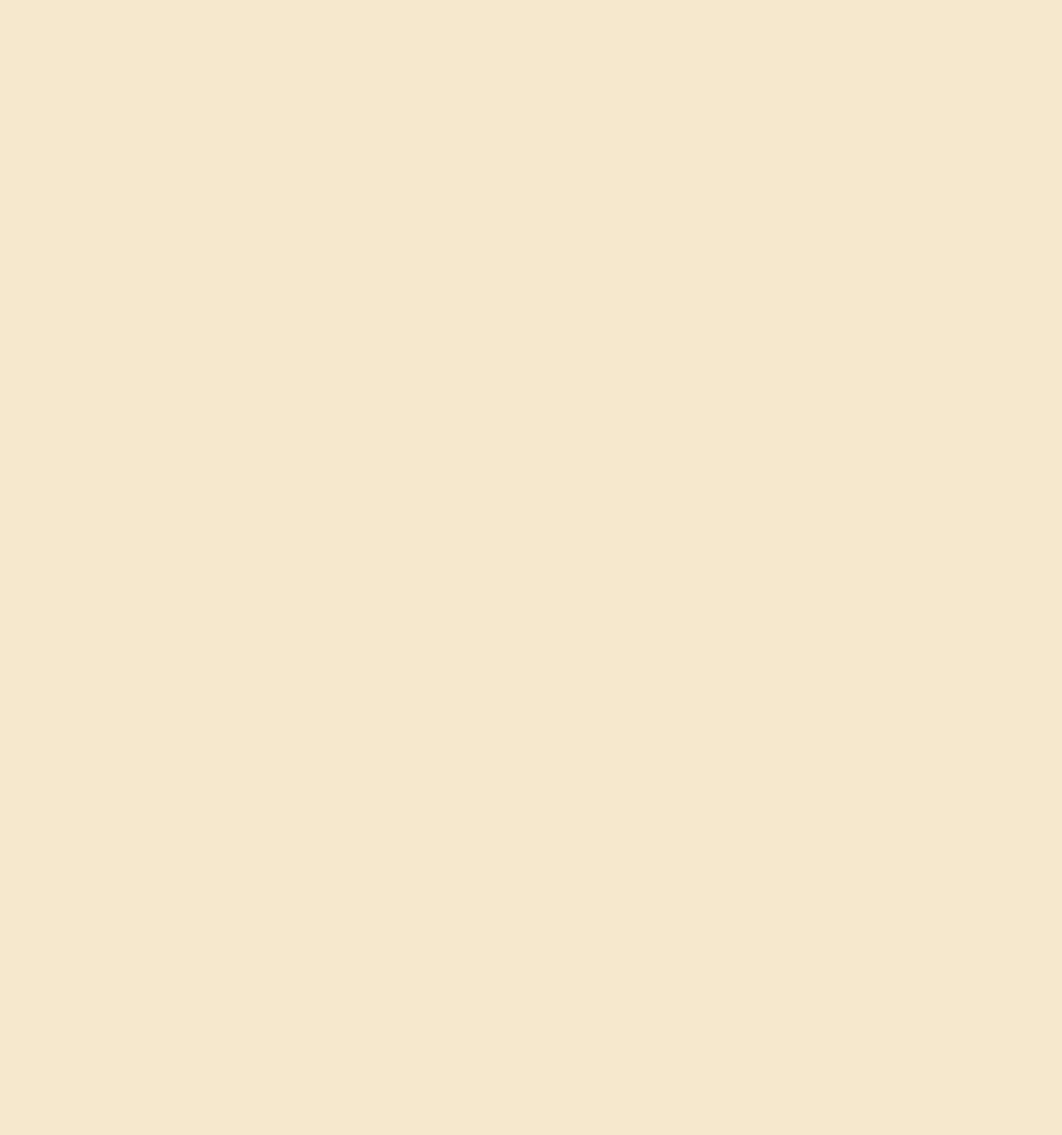
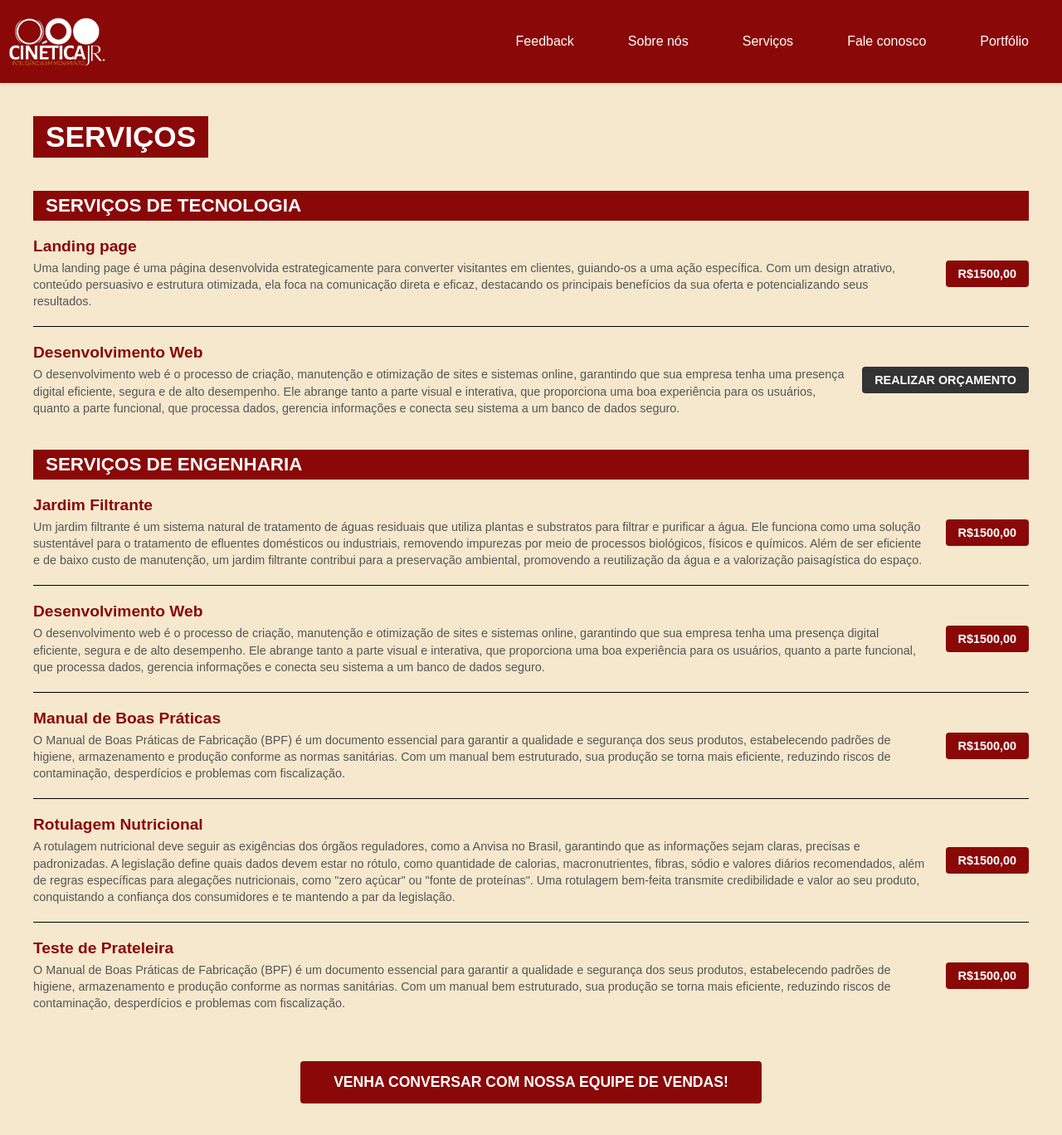
Before and after one commit to ryansarcinelli/site-cinetica, a Vue app: page /servicos in a window 1280 px wide. Before the commit this address had no page. Shown: the whole page at 83% size. Before the commit the page ends 800 px from the top, so only its background shows below. Built offline with nearby package versions, Linux system fonts and the light colour scheme.

Commit message:
Criação da página de serviços

```diff
--- a/src/components/header.vue
+++ b/src/components/header.vue
@@ -48,6 +48,10 @@ export default {
   color: #fff;
   padding: 20px 0;
   box-shadow: 0 2px 4px rgba(0, 0, 0, 0.1);
+  width: 100vw;
+  margin-left: calc(50% - 50vw);
+  position: relative;
+  left: 0;
 
 }
 
@@ -89,7 +93,6 @@ export default {
     display: none;
 }
 
-/* MEDIA QUERY (CELULAR/TABLET) */
 
 @media (max-width: 768px) {
 
--- a/src/router/index.js
+++ b/src/router/index.js
@@ -23,11 +23,11 @@ const routes = [
   // name: 'sobre',
   // component: () => import('../views/SobreView.vue')
   //},
-  // {
-  // path: '/servicos',
-  //name: 'servicos',
-  //component: () => import('../views/ServicosView.vue')
-  //},
+  {
+    path: '/servicos',
+    name: 'servicos',
+  component: () => import('../views/servicosView.vue')
+  },
   {
     path: "/portfolio",
     name: "portfolio",
--- /dev/null
+++ b/src/views/servicosView.vue
@@ -0,0 +1,263 @@
+<template>
+  <AppHeader />
+
+  <main class="servicos-page">
+
+    <div class="page-title-container">
+      <h1 class="page-title">serviços</h1>
+    </div>
+
+    <div class="servicos-content">
+
+      <h2 class="section-title full-width">Serviços de Tecnologia</h2>
+
+
+      <div class="service-item">
+        <div class="service-details">
+          <h3>Landing page</h3>
+          <p>Uma landing page é uma página desenvolvida estrategicamente para converter visitantes em clientes, guiando-os a uma ação específica. Com um design atrativo, conteúdo persuasivo e estrutura otimizada, ela foca na comunicação direta e eficaz, destacando os principais benefícios da sua oferta e potencializando seus resultados.</p>
+        </div>
+        <span class="price-box">R$1500,00</span>
+      </div>
+      <hr class="item-separator">
+
+      <div class="service-item">
+        <div class="service-details">
+          <h3>Desenvolvimento Web</h3>
+          <p>O desenvolvimento web é o processo de criação, manutenção e otimização de sites e sistemas online, garantindo que sua empresa tenha uma presença digital eficiente, segura e de alto desempenho. Ele abrange tanto a parte visual e interativa, que proporciona uma boa experiência para os usuários, quanto a parte funcional, que processa dados, gerencia informações e conecta seu sistema a um banco de dados seguro.</p>
+        </div>
+        <router-link to="/contato" class="budget-button">REALIZAR ORÇAMENTO</router-link>
+      </div>
+
+      <h2 class="section-title full-width">Serviços de Engenharia</h2>
+
+
+      <div class="service-item">
+        <div class="service-details">
+          <h3>Jardim Filtrante</h3>
+          <p>Um jardim filtrante é um sistema natural de tratamento de águas residuais que utiliza plantas e substratos para filtrar e purificar a água. Ele funciona como uma solução sustentável para o tratamento de efluentes domésticos ou industriais, removendo impurezas por meio de processos biológicos, físicos e químicos. Além de ser eficiente e de baixo custo de manutenção, um jardim filtrante contribui para a preservação ambiental, promovendo a reutilização da água e a valorização paisagística do espaço.</p>
+        </div>
+        <span class="price-box">R$1500,00</span>
+      </div>
+      <hr class="item-separator">
+
+      <div class="service-item">
+        <div class="service-details">
+          <h3>Desenvolvimento Web</h3>
+          <p>O desenvolvimento web é o processo de criação, manutenção e otimização de sites e sistemas online, garantindo que sua empresa tenha uma presença digital eficiente, segura e de alto desempenho. Ele abrange tanto a parte visual e interativa, que proporciona uma boa experiência para os usuários, quanto a parte funcional, que processa dados, gerencia informações e conecta seu sistema a um banco de dados seguro.</p>
+        </div>
+        <span class="price-box">R$1500,00</span>
+      </div>
+      <hr class="item-separator">
+
+      <div class="service-item">
+        <div class="service-details">
+          <h3>Manual de Boas Práticas</h3>
+          <p>O Manual de Boas Práticas de Fabricação (BPF) é um documento essencial para garantir a qualidade e segurança dos seus produtos, estabelecendo padrões de higiene, armazenamento e produção conforme as normas sanitárias. Com um manual bem estruturado, sua produção se torna mais eficiente, reduzindo riscos de contaminação, desperdícios e problemas com fiscalização.</p>
+        </div>
+        <span class="price-box">R$1500,00</span>
+      </div>
+      <hr class="item-separator">
+
+      <div class="service-item">
+        <div class="service-details">
+          <h3>Rotulagem Nutricional</h3>
+          <p>A rotulagem nutricional deve seguir as exigências dos órgãos reguladores, como a Anvisa no Brasil, garantindo que as informações sejam claras, precisas e padronizadas. A legislação define quais dados devem estar no rótulo, como quantidade de calorias, macronutrientes, fibras, sódio e valores diários recomendados, além de regras específicas para alegações nutricionais, como "zero açúcar" ou "fonte de proteínas". Uma rotulagem bem-feita transmite credibilidade e valor ao seu produto, conquistando a confiança dos consumidores e te mantendo a par da legislação.</p>
+        </div>
+        <span class="price-box">R$1500,00</span>
+      </div>
+      <hr class="item-separator">
+
+      <div class="service-item">
+        <div class="service-details">
+          <h3>Teste de Prateleira</h3>
+          <p>O Manual de Boas Práticas de Fabricação (BPF) é um documento essencial para garantir a qualidade e segurança dos seus produtos, estabelecendo padrões de higiene, armazenamento e produção conforme as normas sanitárias. Com um manual bem estruturado, sua produção se torna mais eficiente, reduzindo riscos de contaminação, desperdícios e problemas com fiscalização.</p>
+        </div>
+        <span class="price-box">R$1500,00</span>
+      </div>
+
+      <div class="bottom-button-container">
+        <router-link to="/contato" class="contact-team-button">Venha conversar com nossa equipe de vendas!</router-link>
+      </div>
+
+    </div>
+  </main>
+</template>
+
+<script>
+import AppHeader from '../components/header.vue';
+
+export default {
+  name: 'ServicosView',
+  components: {
+    AppHeader
+  }
+}
+</script>
+
+<style scoped>
+
+.servicos-page {
+  max-width: 1200px;
+  margin: 0 auto;
+  padding: 40px 20px;
+  text-align: left;
+}
+
+
+.page-title-container {
+  display: flex;
+  align-items: center;
+  margin-bottom: 30px;
+}
+.page-title {
+  background-color: #8A0808;
+  color: white;
+  padding: 5px 15px;
+  display: inline-block;
+  font-size: 2.2em;
+  font-weight: bold;
+  text-transform: uppercase;
+  margin: 0;
+}
+
+
+.section-title {
+  background-color: #8A0808;
+  color: white;
+  padding: 5px 15px;
+  display: inline-block;
+  font-size: 1.4em;
+  font-weight: bold;
+  text-transform: uppercase;
+  margin: 40px 0 20px 0;
+}
+
+
+.section-title.full-width {
+    display: block;
+    width: 100%;
+    padding-left: 15px;
+    padding-right: 15px;
+    box-sizing: border-box;
+}
+
+
+.section-separator {
+  border: 0;
+  height: 1px;
+  background: #000;
+  margin: 0 0 30px 0;
+}
+.item-separator {
+  border: 0;
+  height: 1px;
+  background: #000;
+  margin: 20px 0;
+}
+
+
+
+.service-item {
+  display: flex;
+  justify-content: space-between;
+  align-items: center;
+  margin-bottom: 20px;
+}
+
+.service-details {
+  flex-grow: 1;
+  margin-right: 20px;
+}
+
+.service-details h3 {
+  font-size: 1.2em;
+  color: #8A0808;
+  margin: 0 0 5px 0;
+}
+
+.service-details p {
+  font-size: 0.9em;
+  color: #555;
+  line-height: 1.4;
+  margin: 0;
+}
+
+
+.price-box,
+.budget-button {
+  display: inline-block;
+  white-space: nowrap;
+  text-decoration: none;
+  font-weight: bold;
+  padding: 8px 15px;
+  text-transform: uppercase;
+  font-size: 0.9em;
+  border-radius: 4px;
+}
+
+
+.price-box {
+  background-color: #8A0808;
+  color: white;
+}
+
+
+.budget-button {
+  background-color: #333;
+  color: white;
+  transition: background-color 0.3s;
+}
+.budget-button:hover {
+  background-color: #555;
+}
+
+
+.bottom-button-container {
+    text-align: center;
+    margin-top: 60px;
+}
+
+.contact-team-button {
+    background-color: #8A0808;
+    color: white;
+    text-decoration: none;
+    padding: 15px 40px;
+    font-size: 1.1em;
+    font-weight: bold;
+    text-transform: uppercase;
+    border-radius: 4px;
+    transition: background-color 0.3s;
+    display: inline-block;
+}
+
+.contact-team-button:hover {
+    background-color: #6a0606;
+}
+
+
+@media (max-width: 768px) {
+    .service-item {
+        flex-direction: column;
+        align-items: flex-start;
+        margin-bottom: 30px;
+    }
+
+    .service-details {
+        margin-right: 0;
+        margin-bottom: 10px;
+    }
+
+    .price-box,
+    .budget-button {
+        width: 100%;
+        text-align: center;
+        padding: 12px 0;
+    }
+
+    .section-title {
+        width: 100%;
+        text-align: center;
+    }
+}
+</style>
```
